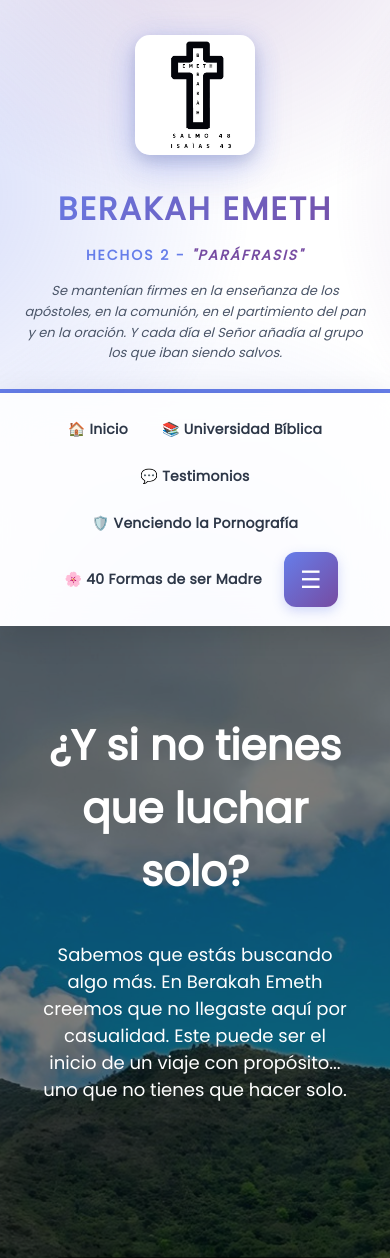
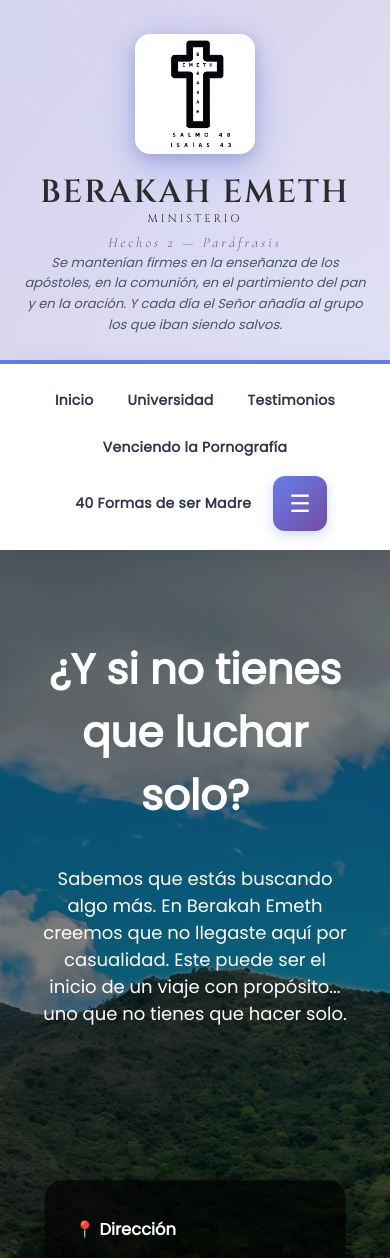
Before and after one commit to alfonso653/berakah-emeth, a Flask app: page / in a window 390 px wide; the page is wider, and only the part inside the window is pictured. Shown: the top 1258 px of that part. Run offline with Flask 3, Linux system fonts and the light colour scheme.

Commit message:
Mejoras en header: degradado diagonal aurora, eliminación de emojis del menú

```diff
--- a/templates/index.html
+++ b/templates/index.html
@@ -4,13 +4,18 @@
 <head>
     <meta charset="UTF-8">
     <title>Berakah Emeth - Plataforma</title>
-    <meta name="viewport" content="width=device-width, initial-scale=1.0">
+    <meta name="viewport" content="width=device-width, initial-scale=1.0, minimum-scale=1.0, maximum-scale=5.0, user-scalable=yes">
     <meta http-equiv="Cache-Control" content="no-cache, no-store, must-revalidate">
     <meta http-equiv="Pragma" content="no-cache">
     <meta http-equiv="Expires" content="0">
-    <link href="https://fonts.googleapis.com/css2?family=Poppins&display=swap" rel="stylesheet">
+    <link href="https://fonts.googleapis.com/css2?family=Poppins&family=Cinzel:wght@400;600;700&family=Cormorant+Garamond:ital,wght@0,300;0,400;1,300;1,400&display=swap" rel="stylesheet">
     <style>
         /* VERSIÓN 2.0 - ACTUALIZADA */
+        html {
+            min-width: 320px;
+            overflow-x: hidden;
+        }
+
         body {
             margin: 0;
             font-family: 'Poppins', sans-serif;
@@ -18,27 +23,37 @@
             flex-direction: column;
             height: 100vh;
             overflow-x: hidden;
+            min-width: 320px;
+            width: 100%;
+            max-width: 100vw;
         }
 
         .topbar {
             background: #ffffff;
             border-bottom: 4px solid #667eea;
-            padding: 40px 60px;
+            padding: 115px 60px;
             display: flex;
             align-items: center;
             justify-content: center;
             box-shadow: 0 2px 10px rgba(0, 0, 0, 0.08);
             position: relative;
+            overflow: hidden;
         }
 
         .topbar::before {
             content: '';
             position: absolute;
-            inset: -50%;
-            background:
-                radial-gradient(circle at 0% 50%, rgba(102, 126, 234, 0.28) 0%, transparent 40%),
-                radial-gradient(circle at 100% 50%, rgba(118, 75, 162, 0.28) 0%, transparent 40%);
-            animation: olasHorizontal 4s ease-in-out infinite;
+            inset: 0;
+            background: linear-gradient(
+                135deg,
+                rgba(102, 126, 234, 0.20) 0%,
+                rgba(118, 75, 162, 0.15) 25%,
+                rgba(255, 255, 255, 0.45) 50%,
+                rgba(102, 126, 234, 0.15) 75%,
+                rgba(118, 75, 162, 0.20) 100%
+            );
+            background-size: 600% 600%;
+            animation: auroraDiagonal 8s ease-in-out infinite;
             pointer-events: none;
             z-index: 0;
         }
@@ -46,36 +61,30 @@
         .topbar::after {
             content: '';
             position: absolute;
-            inset: -50%;
-            background:
-                radial-gradient(circle at 50% 0%, rgba(118, 75, 162, 0.25) 0%, transparent 40%),
-                radial-gradient(circle at 50% 100%, rgba(102, 126, 234, 0.25) 0%, transparent 40%);
-            animation: olasVertical 5s ease-in-out infinite;
+            inset: 0;
+            background: linear-gradient(
+                45deg,
+                rgba(255, 255, 255, 0.35) 0%,
+                rgba(118, 75, 162, 0.12) 30%,
+                rgba(102, 126, 234, 0.15) 50%,
+                rgba(118, 75, 162, 0.12) 70%,
+                rgba(255, 255, 255, 0.35) 100%
+            );
+            background-size: 600% 600%;
+            animation: auroraDiagonal 10s ease-in-out infinite reverse;
             pointer-events: none;
             z-index: 0;
         }
 
-        @keyframes olasHorizontal {
+        @keyframes auroraDiagonal {
             0% {
-                transform: translateX(-20%);
+                background-position: 0% 0%;
             }
             50% {
-                transform: translateX(20%);
+                background-position: 100% 100%;
             }
             100% {
-                transform: translateX(-20%);
-            }
-        }
-
-        @keyframes olasVertical {
-            0% {
-                transform: translateY(-18%);
-            }
-            50% {
-                transform: translateY(18%);
-            }
-            100% {
-                transform: translateY(-18%);
+                background-position: 0% 0%;
             }
         }
 
@@ -125,35 +134,49 @@
         }
 
         .titulo-principal {
-            font-size: 56px;
-            font-weight: 800;
+            font-family: 'Cinzel', serif;
+            font-size: 52px;
+            font-weight: 600;
+            letter-spacing: 6px;
+            margin: 15px 0 12px 0;
+            text-transform: uppercase;
+            color: #2c2c2c;
+            line-height: 1.2;
+        }
+
+        .ministries {
+            font-family: 'Cinzel', serif;
+            font-size: 14px;
+            font-weight: 400;
             letter-spacing: 4px;
-            margin: 0 0 12px 0;
+            margin: -12px 0 12px 0;
+            color: #2c2c2c;
             text-transform: uppercase;
-            background: linear-gradient(135deg, #667eea 0%, #764ba2 100%);
-            -webkit-background-clip: text;
-            -webkit-text-fill-color: transparent;
-            background-clip: text;
+            line-height: 1;
+            text-align: right;
         }
 
         .subtitulo {
-            font-size: 20px;
-            font-weight: 600;
-            letter-spacing: 2px;
-            margin: 0 0 15px 0;
+            font-family: 'Cormorant Garamond', serif;
+            font-size: 22px;
+            font-weight: 300;
+            letter-spacing: 3px;
+            margin: -5px 0 15px 0;
             color: #667eea;
-            text-transform: uppercase;
+            text-transform: capitalize;
         }
 
         .subtitulo em {
+            font-family: 'Cormorant Garamond', serif;
             font-style: italic;
+            font-weight: 300;
             color: #764ba2;
         }
 
         .versiculo {
             font-size: 16px;
             line-height: 1.7;
-            margin: 0;
+            margin: -10px 0 0 0;
             color: #4a5568;
             font-weight: 400;
             max-width: 900px;
@@ -340,7 +363,7 @@
         /* Ajuste especial para celulares */
         @media (max-width: 768px) {
             .topbar {
-                padding: 25px 20px;
+                padding: 180px 20px;
             }
 
             .logo-container {
@@ -368,18 +391,28 @@
                 padding-right: 0;
             }
 
+            .ministries {
+                font-size: 11px !important;
+                letter-spacing: 3px !important;
+                margin: -8px 0 8px 0 !important;
+                text-align: center !important;
+            }
+
             .titulo-principal {
                 font-size: 32px !important;
-                letter-spacing: 2px;
+                letter-spacing: 2px !important;
+                margin: -10px 0 8px 0 !important;
             }
 
             .subtitulo {
                 font-size: 14px !important;
+                margin: 10px 0 10px 0 !important;
             }
 
             .versiculo {
                 font-size: 13px !important;
                 line-height: 1.6;
+                margin: -8px 0 0 0 !important;
             }
 
             .nav-links {
@@ -524,7 +557,8 @@
             <img src="/static/logo.gif" alt="Logo Berakah Emeth" class="logo">
             <div class="header-text">
                 <h1 class="titulo-principal">BERAKAH EMETH</h1>
-                <p class="subtitulo">HECHOS 2 - <em>"PARÁFRASIS"</em></p>
+                <p class="ministries">MINISTERIO</p>
+                <p class="subtitulo"><em>Hechos 2</em> — <em>Paráfrasis</em></p>
                 <p class="versiculo">Se mantenían firmes en la enseñanza de los apóstoles, en la comunión, en el partimiento del pan y en la oración. Y cada día el Señor añadía al grupo los que iban siendo salvos.</p>
             </div>
         </div>
@@ -532,20 +566,20 @@
 
     <!-- Navegación Sticky Premium -->
     <div class="nav-links">
-        <a href="#" data-seccion="inicio">🏠 Inicio</a>
-        <a href="#" data-seccion="u-biblica">📚 Universidad Bíblica</a>
-        <a href="#" data-seccion="testimonios">💬 Testimonios</a>
-        <a href="#" data-seccion="venciendo-pornografia">🛡️ Venciendo la Pornografía</a>
-        <a href="#" data-seccion="madre">🌸 40 Formas de ser Madre</a>
+        <a href="#" data-seccion="inicio">Inicio</a>
+        <a href="#" data-seccion="u-biblica">Universidad</a>
+        <a href="#" data-seccion="testimonios">Testimonios</a>
+        <a href="#" data-seccion="venciendo-pornografia">Venciendo la Pornografía</a>
+        <a href="#" data-seccion="madre">40 Formas de ser Madre</a>
 
         <div class="hamburguesa" onclick="toggleMenu()">☰</div>
         <div class="menu-oculto" id="menuOculto">
-            <a href="#" onclick="cargarLogin()">🔐 Iniciar sesión</a>
-            <a href="/perfil">👤 Perfil</a>
-            <a href="/mis-clases">📖 Mis clases</a>
-            <a href="/certificados">🎓 Certificados</a>
-            <a href="/formulario-ayuda">📝 Formulario de ayuda</a>
-            <a href="/notificaciones">🔔 Notificaciones</a>
+            <a href="#" onclick="cargarLogin()">Iniciar sesión</a>
+            <a href="/perfil">Perfil</a>
+            <a href="/mis-clases">Mis clases</a>
+            <a href="/certificados">Certificados</a>
+            <a href="/formulario-ayuda">Formulario de ayuda</a>
+            <a href="/notificaciones">Notificaciones</a>
             <a href="/eventos">Eventos</a>
             <a href="/podcast">Podcast / Audios</a>
             <a href="/logout">Cerrar sesión</a>
@@ -588,7 +622,7 @@
         </div>
         <div id="u-biblica" style="display: flex; width: 100%; flex-direction: row;">
             <div class="sidebar" id="sidebar-izquierdo">
-                <h2>📚 Secciones</h2>
+                <h2>Secciones</h2>
                 {% for seccion, clases in secciones.items() %}
                 <strong>{{ seccion }}</strong>
                 {% for clase in clases %}
```
Also changed, not shown: instance/berakah.db (added).
